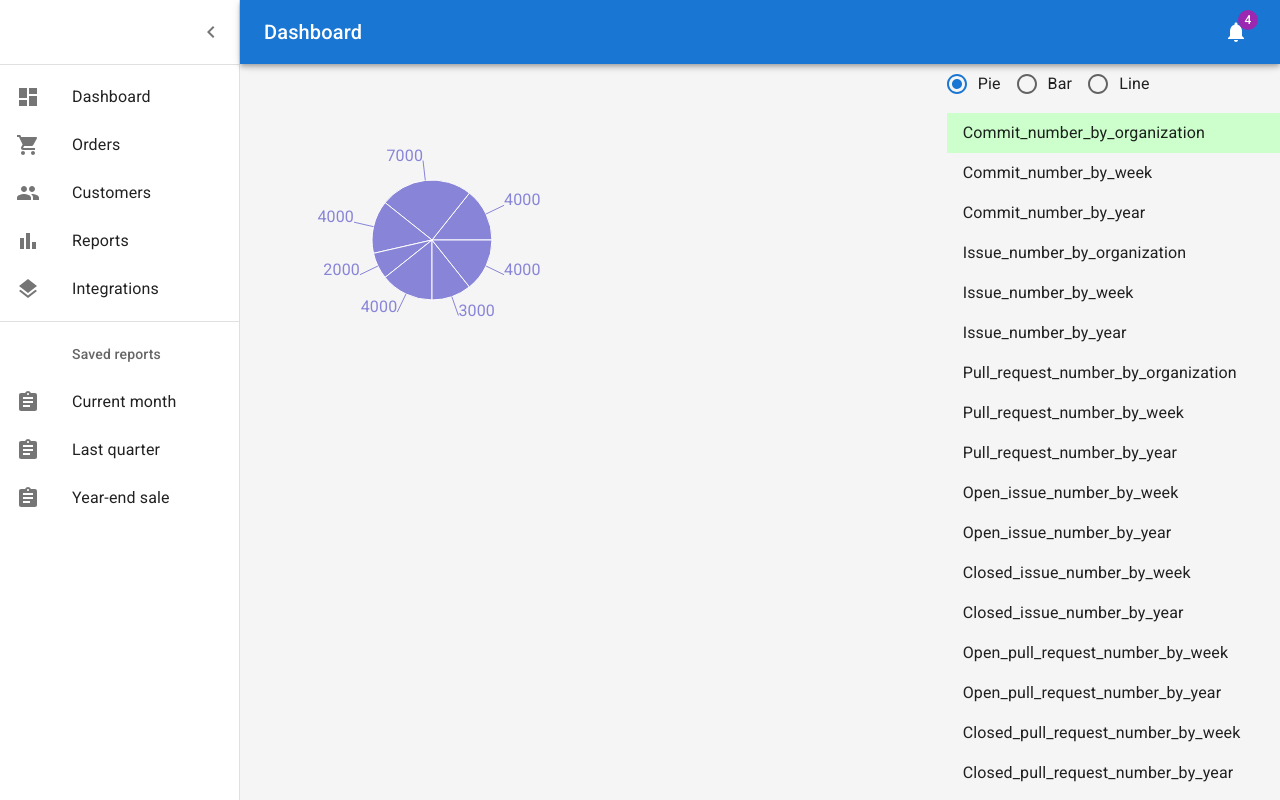
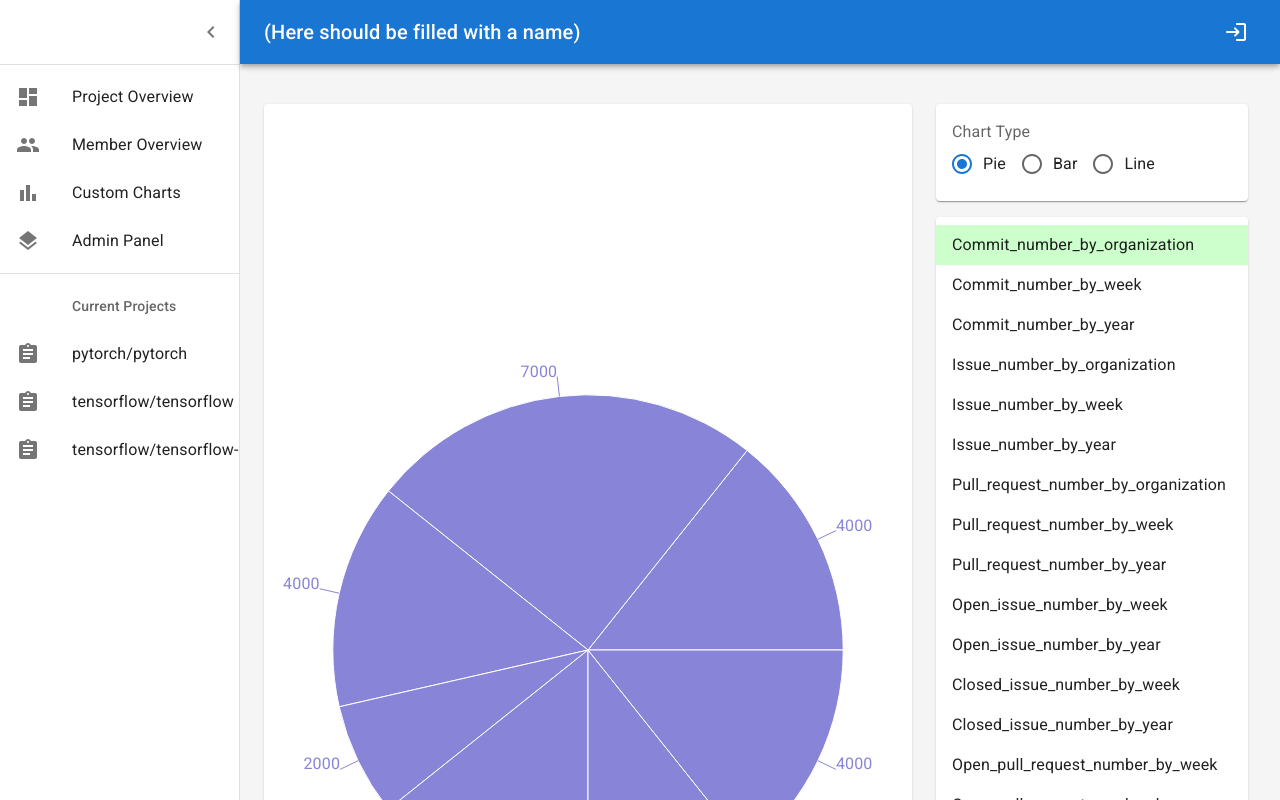
Before and after one commit to Oh-Afterglow/MONTHLY_198_EURO, a React (Create React App) app in the folder Code/Frontend/: page /custom/1 in a window 1280 px wide. Built offline with nearby package versions, Linux system fonts and the light colour scheme; no server answers.

Commit message:
🔨  Fix custom chart styles and routing for navbar and app bar and main page

```diff
--- a/Code/Frontend/src/components/CustomBar.js
+++ b/Code/Frontend/src/components/CustomBar.js
@@ -1,20 +1,30 @@
 import React from 'react';
-import { BarChart, Bar, Cell, XAxis, YAxis, CartesianGrid, Tooltip, Legend } from 'recharts';
+import {
+  BarChart,
+  Bar,
+  Cell,
+  XAxis,
+  YAxis,
+  CartesianGrid,
+  Tooltip,
+  Legend,
+} from 'recharts';
 
-
-const CustomBar = ({ data}) => {
-
+const CustomBar = ({ data, width, height }) => {
   return (
-
-        <BarChart width={730} height={250} data={data}>
-            <CartesianGrid strokeDasharray="3 3" />
-            <XAxis dataKey="name" />
+    <BarChart
+      {...{ width, height: Math.trunc(height * 0.5) }}
+      style={{ marginTop: '25%' }}
+      data={data}
+    >
+      <CartesianGrid strokeDasharray='3 3' />
+      <XAxis dataKey='name' />
       <YAxis />
       <Tooltip />
       <Legend />
-            <Bar dataKey="value" fill="#8884d8" />
+      <Bar dataKey='value' fill='#8884d8' />
     </BarChart>
   );
-}
+};
 
 export default CustomBar;
--- a/Code/Frontend/src/components/CustomLine.js
+++ b/Code/Frontend/src/components/CustomLine.js
@@ -1,28 +1,35 @@
 import React from 'react';
-import { LineChart, Line, XAxis, YAxis, CartesianGrid, Tooltip, Legend } from 'recharts';
+import {
+  LineChart,
+  Line,
+  XAxis,
+  YAxis,
+  CartesianGrid,
+  Tooltip,
+  Legend,
+} from 'recharts';
 
-
-const CustomLine = ({ data}) => {
-
+const CustomLine = ({ data, width, height }) => {
   return (
     <LineChart
-            width={500}
-            height={300}
+      {...{ width, height: Math.trunc(height * 0.5) }}
+      style={{ marginTop: '25%' }}
       data={data}
       margin={{
         top: 5,
         right: 30,
         left: 20,
         bottom: 5,
-        }}>
-            <CartesianGrid strokeDasharray="3 3" />
-            <XAxis dataKey="name" />
+      }}
+    >
+      <CartesianGrid strokeDasharray='3 3' />
+      <XAxis dataKey='name' />
       <YAxis />
       <Tooltip />
       <Legend />
-            <Line type="monotone" dataKey="value" stroke="#8884d8" />
+      <Line type='monotone' dataKey='value' stroke='#8884d8' />
     </LineChart>
   );
-}
+};
 
 export default CustomLine;
--- a/Code/Frontend/src/components/CustomPie.js
+++ b/Code/Frontend/src/components/CustomPie.js
@@ -1,14 +1,14 @@
 import React from 'react';
-import { PieChart, Pie} from 'recharts';
+import { PieChart, Pie } from 'recharts';
 
-
-const CustomPie = ({ data}) => {
-
-    return (
-        <PieChart width={400} height={400}>
-            <Pie data={data} dataKey="value" cx="50%" cy="50%" outerRadius={60} fill="#8884d8"  label/>
-        </PieChart>
-    );
-}
+const CustomPie = ({ data, width, height }) => {
+  return (
+    <>
+      <PieChart {...{ width, height }}>
+        <Pie data={data} dataKey='value' fill='#8884d8' label />
+      </PieChart>
+    </>
+  );
+};
 
 export default CustomPie;
--- a/Code/Frontend/src/components/Layout.js
+++ b/Code/Frontend/src/components/Layout.js
@@ -17,7 +17,10 @@ import Link from '@mui/material/Link';
 import MenuIcon from '@mui/icons-material/Menu';
 import ChevronLeftIcon from '@mui/icons-material/ChevronLeft';
 import NotificationsIcon from '@mui/icons-material/Notifications';
-import { mainListItems, secondaryListItems } from '../components/listItems';
+import { MainListItems, SecondaryListItems } from '../components/listItems';
+import CtxWrapper from '../utils/CtxWrapper';
+import { useNavigate } from 'react-router-dom';
+import { LoginRounded } from '@mui/icons-material';
 
 function Copyright(props) {
   return (
@@ -86,6 +89,8 @@ const Drawer = styled(MuiDrawer, {
 const mdTheme = createTheme();
 
 export default function Layout({ children }) {
+  const nav = useNavigate();
+
   const [open, setOpen] = React.useState(true);
   const toggleDrawer = () => {
     setOpen(!open);
@@ -119,13 +124,12 @@ export default function Layout({ children }) {
               color='inherit'
               noWrap
               sx={{ flexGrow: 1 }}
+              onClick={() => nav('/main')}
             >
-              Dashboard
+              (Here should be filled with a name)
             </Typography>
-            <IconButton color='inherit'>
-              <Badge badgeContent={4} color='secondary'>
-                <NotificationsIcon />
-              </Badge>
+            <IconButton color='inherit' onClick={() => nav('/')}>
+              <LoginRounded />
             </IconButton>
           </Toolbar>
         </AppBar>
@@ -143,9 +147,13 @@ export default function Layout({ children }) {
             </IconButton>
           </Toolbar>
           <Divider />
-          <List>{mainListItems}</List>
+          <List>
+            <MainListItems />
+          </List>
           <Divider />
-          <List>{secondaryListItems}</List>
+          <List>
+            <SecondaryListItems />
+          </List>
         </Drawer>
         <Box
           component='main'
@@ -161,7 +169,7 @@ export default function Layout({ children }) {
           }}
         >
           <Toolbar />
-          <Grid container spacing={3}>
+          <Grid container spacing={3} style={{ padding: '4rem 2rem 2rem' }}>
             {children}
           </Grid>
           <Container maxWidth='lg' sx={{ mt: 4, mb: 4 }}>
--- a/Code/Frontend/src/components/listItems.js
+++ b/Code/Frontend/src/components/listItems.js
@@ -9,62 +9,65 @@ import PeopleIcon from '@mui/icons-material/People';
 import BarChartIcon from '@mui/icons-material/BarChart';
 import LayersIcon from '@mui/icons-material/Layers';
 import AssignmentIcon from '@mui/icons-material/Assignment';
+import { SignalCellularNullOutlined } from '@mui/icons-material';
+import { useNavigate } from 'react-router-dom';
+import CtxWrapper from '../utils/CtxWrapper';
+import useProject from '../utils/useProject';
 
-export const mainListItems = (
-  <div>
-    <ListItem button>
+export const MainListItems = () => <MainListItemsSub />;
+export const SecondaryListItems = () => <SecondaryListItemsSub />;
+
+const MainListItemsSub = () => {
+  const { value } = useProject();
+  console.log(value);
+  const nav = useNavigate();
+
+  return (
+    <>
+      <ListItem button onClick={() => nav(`/project/${value}`)}>
         <ListItemIcon>
           <DashboardIcon />
         </ListItemIcon>
-      <ListItemText primary="Dashboard" />
+        <ListItemText primary='Project Overview' />
       </ListItem>
-    <ListItem button>
-      <ListItemIcon>
-        <ShoppingCartIcon />
-      </ListItemIcon>
-      <ListItemText primary="Orders" />
-    </ListItem>
-    <ListItem button>
+      <ListItem button onClick={() => nav(`/member/${value}`)}>
         <ListItemIcon>
           <PeopleIcon />
         </ListItemIcon>
-      <ListItemText primary="Customers" />
+        <ListItemText primary='Member Overview' />
       </ListItem>
-    <ListItem button>
+      <ListItem button onClick={() => nav(`/custom/${value}`)}>
         <ListItemIcon>
           <BarChartIcon />
         </ListItemIcon>
-      <ListItemText primary="Reports" />
+        <ListItemText primary='Custom Charts' />
       </ListItem>
-    <ListItem button>
+      <ListItem button onClick={() => nav(`/admin`)}>
         <ListItemIcon>
           <LayersIcon />
         </ListItemIcon>
-      <ListItemText primary="Integrations" />
+        <ListItemText primary='Admin Panel' />
       </ListItem>
-  </div>
+    </>
   );
+};
 
-export const secondaryListItems = (
-  <div>
-    <ListSubheader inset>Saved reports</ListSubheader>
-    <ListItem button>
+const SecondaryListItemsSub = () => {
+  const { all, set } = useProject();
+
+  const ListItemButtons = all.map((proj) => (
+    <ListItem button key={proj} onClick={() => set(proj)}>
       <ListItemIcon>
         <AssignmentIcon />
       </ListItemIcon>
-      <ListItemText primary="Current month" />
+      <ListItemText primary={proj} />
     </ListItem>
-    <ListItem button>
-      <ListItemIcon>
-        <AssignmentIcon />
-      </ListItemIcon>
-      <ListItemText primary="Last quarter" />
-    </ListItem>
-    <ListItem button>
-      <ListItemIcon>
-        <AssignmentIcon />
-      </ListItemIcon>
-      <ListItemText primary="Year-end sale" />
-    </ListItem>
-  </div>
+  ));
+
+  return (
+    <>
+      <ListSubheader inset>Current Projects</ListSubheader>
+      {ListItemButtons}
+    </>
   );
+};
--- a/Code/Frontend/src/index.js
+++ b/Code/Frontend/src/index.js
@@ -4,12 +4,15 @@ import CssBaseline from '@mui/material/CssBaseline';
 import { ThemeProvider } from '@mui/material/styles';
 import App from './App';
 import theme from './theme';
+import CtxWrapper from './utils/CtxWrapper';
 
 ReactDOM.render(
-  <ThemeProvider theme={theme}>
-    {/* CssBaseline kickstart an elegant, consistent, and simple baseline to build upon. */}
-    <CssBaseline />
-    <App />
-  </ThemeProvider>,
-  document.querySelector('#root'),
+  <CtxWrapper>
+    <ThemeProvider theme={theme}>
+      {/* CssBaseline kickstart an elegant, consistent, and simple baseline to build upon. */}
+      <CssBaseline />
+      <App />
+    </ThemeProvider>
+  </CtxWrapper>,
+  document.querySelector('#root')
 );
--- a/Code/Frontend/src/pages/CustomCard.js
+++ b/Code/Frontend/src/pages/CustomCard.js
@@ -10,15 +10,16 @@ import {
   ListItem,
   TextField,
   Button,
+  Card,
 } from '@mui/material';
-import React, { useState } from 'react';
+import React, { useState, useRef } from 'react';
 import Layout from '../components/Layout';
-import {ResponsiveContainer } from 'recharts';
+import { ResponsiveContainer } from 'recharts';
 import CustomBar from '../components/CustomBar';
 import CustomLine from '../components/CustomLine';
 import CustomPie from '../components/CustomPie';
 import request from '../utils/request';
-import {useParams} from 'react-router-dom'
+import { useParams } from 'react-router-dom';
 
 const CustomCard = () => {
   const [chartType, setChartType] = useState(0); // 0: pie chart, 1: bar chart, 2: line chart
@@ -52,44 +53,24 @@ const CustomCard = () => {
     'Personal_contribution_number_by_year',
   ];
 
-  const [data,setData] = React.useState([
-    {
-      "name": "Page A",
-      "value": 4000,
-    },
-    {
-      "name": "Page B",
-      "value": 7000,
-    },
-    {
-      "name": "Page C",
-      "value": 4000,
-    },
-    {
-      "name": "Page D",
-      "value": 2000,
-    },
-    {
-      "name": "Page E",
-      "value": 4000,
-    },
-    {
-      "name": "Page F",
-      "value": 3000,
-    },
-    {
-      "name": "Page G",
-      "value": 4000,
-    }
-  ])
+  const [data, setData] = React.useState([
+    { name: 'Page A', value: 4000 },
+    { name: 'Page B', value: 7000 },
+    { name: 'Page C', value: 4000 },
+    { name: 'Page D', value: 2000 },
+    { name: 'Page E', value: 4000 },
+    { name: 'Page F', value: 3000 },
+    { name: 'Page G', value: 4000 },
+  ]);
 
-  const getdata = async () => {                                       //获取所有用户数据
+  const getdata = async () => {
+    //获取所有用户数据
     try {
       const data = await request.post('/custom/customize', {
-            "chartType": listName[dataType],
-            "paramValue": dataType>=17?paramName:null,
-            "project":projectName,
-          },);
+        chartType: listName[dataType],
+        paramValue: dataType >= 17 ? paramName : null,
+        project: projectName,
+      });
       if (data instanceof Array) {
         setData(data);
       } else {
@@ -99,49 +80,58 @@ const CustomCard = () => {
       // TODO: handle error
       console.error(e);
     }
-  }
+  };
 
-  React.useEffect(() =>
-    {
+  React.useEffect(() => {
     getdata();
-    },
-    [dataType]);
+  }, [dataType]);
 
-
-  const listItems = listName.map((item, id) => (
-    id==dataType?
-    <ListItemButton key={item} onClick={() => setDataType(id)}  style={{backgroundColor:"#CCFFCC"}}>
+  const listItems = listName.map((item, id) =>
+    id == dataType ? (
+      <ListItemButton
+        key={item}
+        onClick={() => setDataType(id)}
+        style={{ backgroundColor: '#CCFFCC' }}
+      >
         {item}
       </ListItemButton>
-    :<ListItemButton key={item} onClick={() => setDataType(id)}>
+    ) : (
+      <ListItemButton key={item} onClick={() => setDataType(id)}>
         {item}
       </ListItemButton>
-  ));
+    )
+  );
 
   const handleSubmit = () => {
     console.log(chartType, dataType, paramName);
     getdata();
   };
 
+  const ref = useRef(null);
+
+  const size = {
+    width: Math.trunc((ref.current?.offsetWidth ?? 0) * 0.8),
+    height: Math.trunc((ref.current?.offsetHeight ?? 0) * 0.8),
+  };
+
+  const charts = [
+    <CustomPie data={data} {...size} />,
+    <CustomBar data={data} />,
+    <CustomLine data={data} />,
+  ];
+
   return (
     <Layout>
       <Grid container spacing={3}>
         <Grid item xs={12} sm={8}>
-
-          {(chartType===0)&&<ResponsiveContainer width="40%" height="20%">
-            <CustomPie data={data}/>
-          </ResponsiveContainer>}
-
-          {(chartType===1)&&<ResponsiveContainer width="40%" height="20%">
-            <CustomBar data={data}/>
-          </ResponsiveContainer>}
-
-          {(chartType===2)&&<ResponsiveContainer width="40%" height="20%">
-            <CustomLine data={data}/>
-          </ResponsiveContainer>}
-
+          <Card style={{ width: '100%', height: '100%' }}>
+            <ResponsiveContainer ref={ref} width='100%' height='100%'>
+              {charts[chartType]}
+            </ResponsiveContainer>
+          </Card>
         </Grid>
         <Grid item xs={12} sm={4}>
+          <Card style={{ padding: '1em', marginBottom: '1em' }}>
             <FormControl component='fieldset'>
               <FormLabel component='legend'>Chart Type</FormLabel>
               <RadioGroup
@@ -156,19 +146,26 @@ const CustomCard = () => {
                 <FormControlLabel value={2} control={<Radio />} label='Line' />
               </RadioGroup>
             </FormControl>
+          </Card>
+          <Card>
             <List>
               {listItems}
-            {listName.length - dataType < 5 ? (
               <ListItem>
                 <TextField
                   label='Name'
+                  disabled={listName.length - dataType >= 5}
                   value={paramName}
                   onChange={(e) => setParamName(e.target.value)}
                 />
               </ListItem>
-            ) : null}
             </List>
-          <Button color='primary' variant='contained' onClick={handleSubmit}>
+          </Card>
+          <Button
+            color='primary'
+            variant='contained'
+            onClick={handleSubmit}
+            style={{ marginTop: '1em', marginLeft: '5%', width: '90%' }}
+          >
             生成图表
           </Button>
         </Grid>
--- a/Code/Frontend/src/pages/MainPage.js
+++ b/Code/Frontend/src/pages/MainPage.js
@@ -8,14 +8,18 @@ import FormControl from '@mui/material/FormControl';
 import Input from '@mui/material/Input';
 import InputLabel from '@mui/material/InputLabel';
 import Button from '@mui/material/Button';
-import { Link } from "react-router-dom";
+import { Link, useNavigate } from 'react-router-dom';
+import useProject from '../utils/useProject';
 
-const MainPage = ({  }) => {
+const MainPage = () => <MainPageSub />;
+
+const MainPageSub = () => {
+  const { set, setAll } = useProject();
+
   // TODO: Replace with some default data
 
-
-
-    const [projects, setProjects] = useState([                 //所有的pro
+  const [projects, setProjects] = useState([
+    //所有的pro
     {
       name: 'pytorch/pytorch',
       description: '浙江大学 区块链与数字货币课程',
@@ -23,20 +27,18 @@ const MainPage = ({  }) => {
       star: '20',
       lastupdate: 'Updated on 29 Jun 2020',
     },
-    ,]);
+    ,
+  ]);
 
-
-
-    React.useEffect(() =>
-    {
-        const f1 = async () => {                                       //获取所有用户数据
+  React.useEffect(() => {
+    const f1 = async () => {
+      //获取所有用户数据
       try {
-            const data = await request.get('/user/allproject', {
-
-            },);
+        const data = await request.get('/user/allproject', {});
         if (data instanceof Array) {
           setProjects(data);
-                console.log(data)
+          setAll(data);
+          console.log(data);
         } else {
           throw new Error('Invalid data');
         }
@@ -44,13 +46,10 @@ const MainPage = ({  }) => {
         // TODO: handle error
         console.error(e);
       }
-    }
+    };
 
     f1();
-    },
-    []);
-
-
+  }, []);
 
   const ProjectcardStyle = {
     display: 'flex',
@@ -61,28 +60,30 @@ const MainPage = ({  }) => {
     minHeight: '8rem',
   };
 
-
-    const projectCards = projects.map((project,id) => (
-        <Link to={"/project/"+project.name.split("/")[0]+"%2F"+project.name.split("/")[1]} style={{ textDecoration: 'none' }} >
+  const projectCards = projects.map((project, id) => {
+    const nav = useNavigate();
+    const handleClick = (name) => {
+      console.log(name);
+      nav(`/project/${encodeURIComponent(name)}`);
+      set(name);
+    };
+    return (
       <ProjectCard
         key={project.name}
         data={project}
         cardStyle={ProjectcardStyle}
+        onClick={() => handleClick(project.name)}
       />
-        </Link>
-    ));
+    );
+  });
 
   return (
     <Layout>
       <Grid item container direction='column' xs={12} sm={4}>
         {projectCards}
       </Grid>
-        <Grid item container direction='column' xs={12} sm={4}>
-
-        </Grid>
-        <Grid item container direction='column' xs={12} sm={4}>
-
-        </Grid>
+      <Grid item container direction='column' xs={12} sm={4}></Grid>
+      <Grid item container direction='column' xs={12} sm={4}></Grid>
     </Layout>
   );
 };
--- /dev/null
+++ b/Code/Frontend/src/utils/CtxWrapper.js
@@ -0,0 +1,35 @@
+import React, { useState } from 'react';
+
+// mock data, should be deleted later
+const mocked = {
+  all: [
+    'pytorch/pytorch',
+    'tensorflow/tensorflow',
+    'tensorflow/tensorflow-gpu',
+  ],
+};
+
+const Ctx = React.createContext(null);
+
+export default ({ children }) => {
+  const [curProj, setCurProj] = useState('');
+  const [allProj, setAllProj] = useState(mocked.all);
+  const setEncodedCurProj = (url) => {
+    console.log(url);
+    setCurProj(encodeURIComponent(url));
+  };
+  return (
+    <Ctx.Provider
+      value={{
+        value: curProj,
+        set: setEncodedCurProj,
+        all: allProj,
+        setAll: setAllProj,
+      }}
+    >
+      {children}
+    </Ctx.Provider>
+  );
+};
+
+export { Ctx };
--- /dev/null
+++ b/Code/Frontend/src/utils/useProject.js
@@ -0,0 +1,8 @@
+import { useContext } from 'react';
+import { Ctx } from './CtxWrapper';
+
+export default () => {
+  const context = useContext(Ctx);
+  console.log(context);
+  return context;
+};
```
Lines whose indentation alone changed are shown as unchanged.
